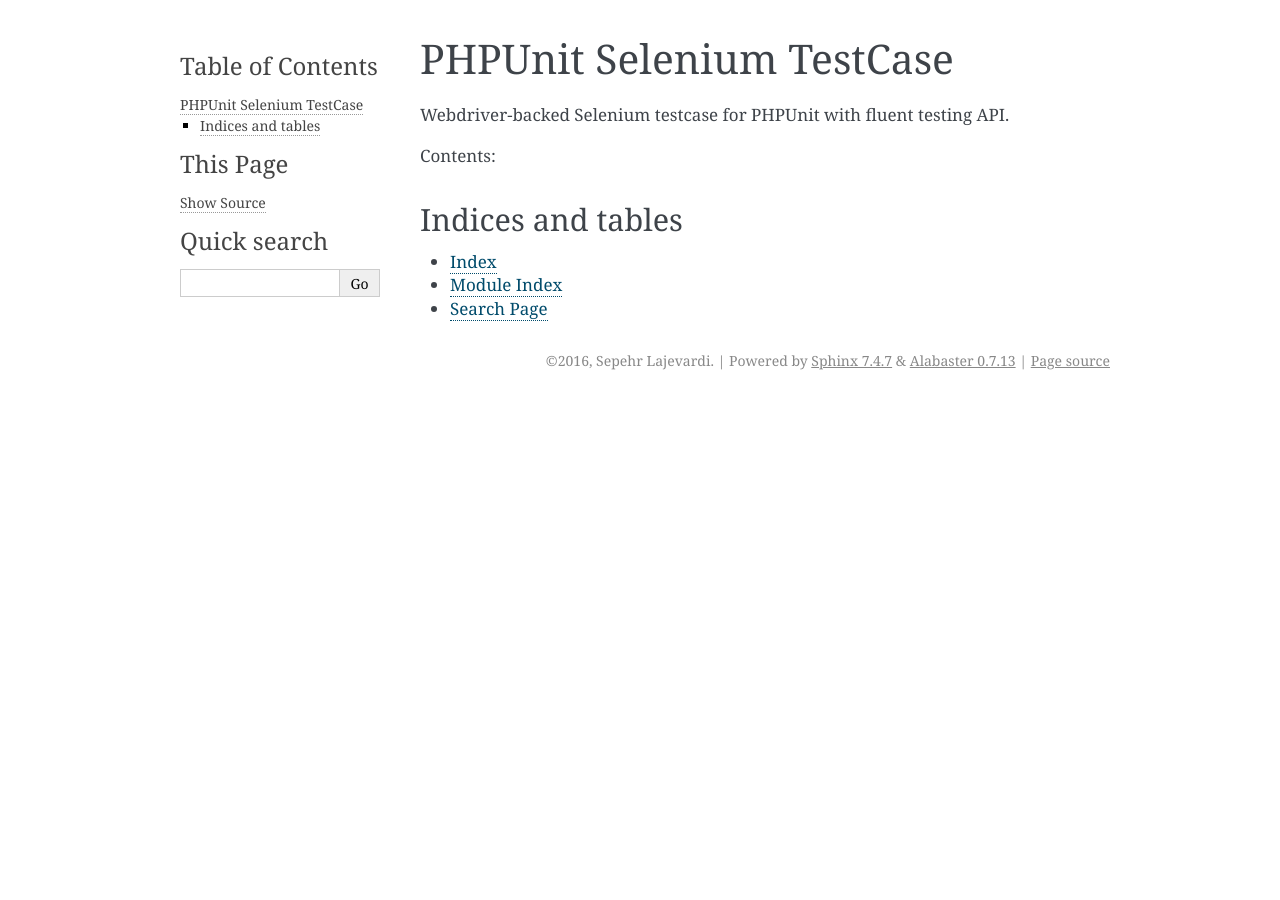
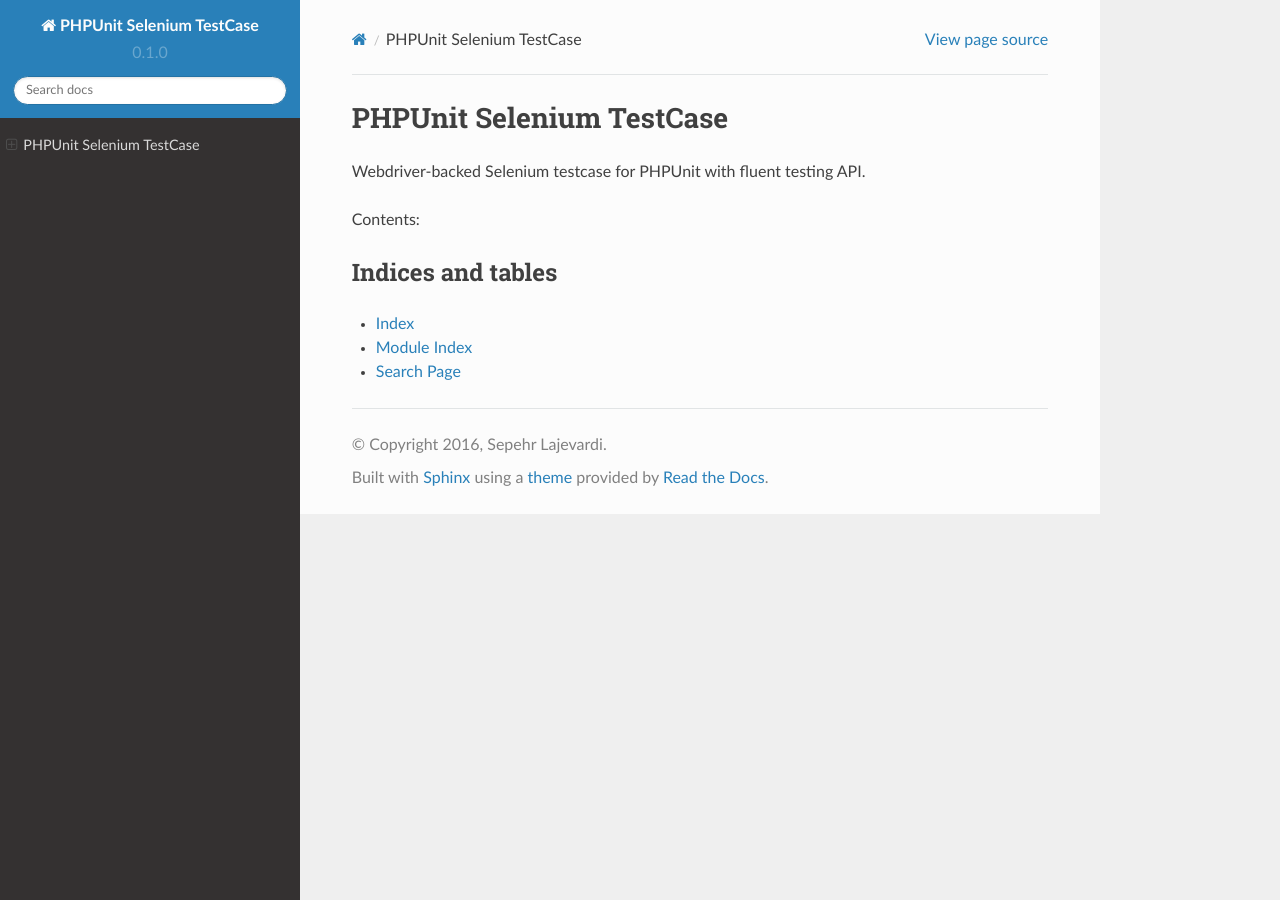
Before and after one commit to sepehr/phpunit-selenium-webdriver, a Sphinx documentation site: the page built from docs/source/index.rst, in a window 1280 px wide. Built offline with Sphinx 7.4.7 and the Read the Docs theme 2.0.0, drawn with Linux system fonts in a browser that asks for light colours.

Commit message:
Using RTD theme for the docs. [ci skip]

```diff
--- a/docs/source/conf.py
+++ b/docs/source/conf.py
@@ -1,7 +1,6 @@
 # -*- coding: utf-8 -*-
 #
-# PHPUnit Selenium TestCase documentation build configuration file, created by
-# sphinx-quickstart on Wed Sep 28 11:22:19 2016.
+# PHPUnit Selenium TestCase documentation build configuration file.
 #
 # This file is execfile()d with the current directory set to its
 # containing dir.
@@ -19,6 +18,8 @@
 # import os
 # import sys
 # sys.path.insert(0, os.path.abspath('.'))
+
+import sphinx_rtd_theme
 
 # -- General configuration ------------------------------------------------
 
@@ -119,7 +120,7 @@
 # The theme to use for HTML and HTML Help pages.  See the documentation for
 # a list of builtin themes.
 #
-html_theme = 'alabaster'
+html_theme = 'sphinx_rtd_theme'
 
 # Theme options are theme-specific and customize the look and feel of a theme
 # further.  For a list of options available for each theme, see the
@@ -128,7 +129,7 @@
 # html_theme_options = {}
 
 # Add any paths that contain custom themes here, relative to this directory.
-# html_theme_path = []
+html_theme_path = [sphinx_rtd_theme.get_html_theme_path()]
 
 # The name for this set of Sphinx documents.
 # "<project> v<release> documentation" by default.
```
